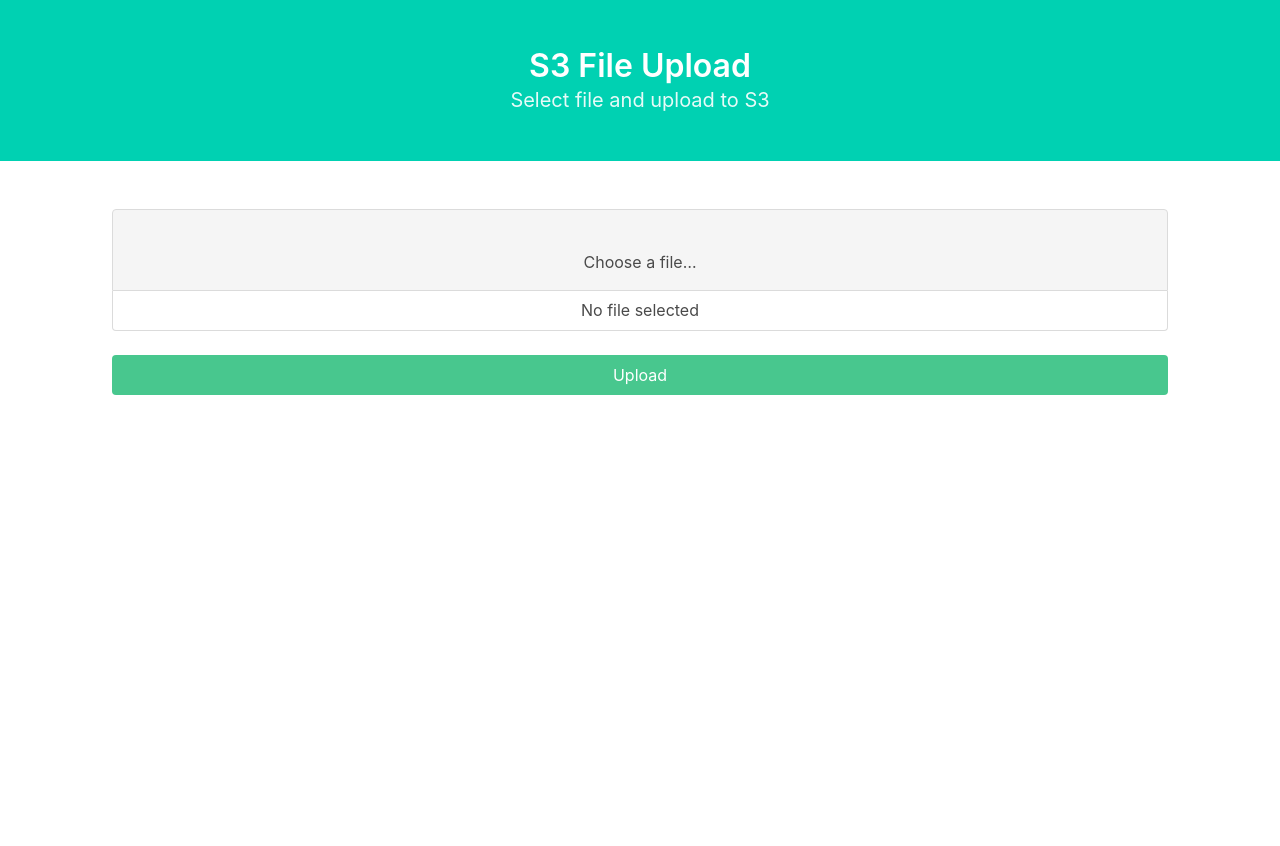
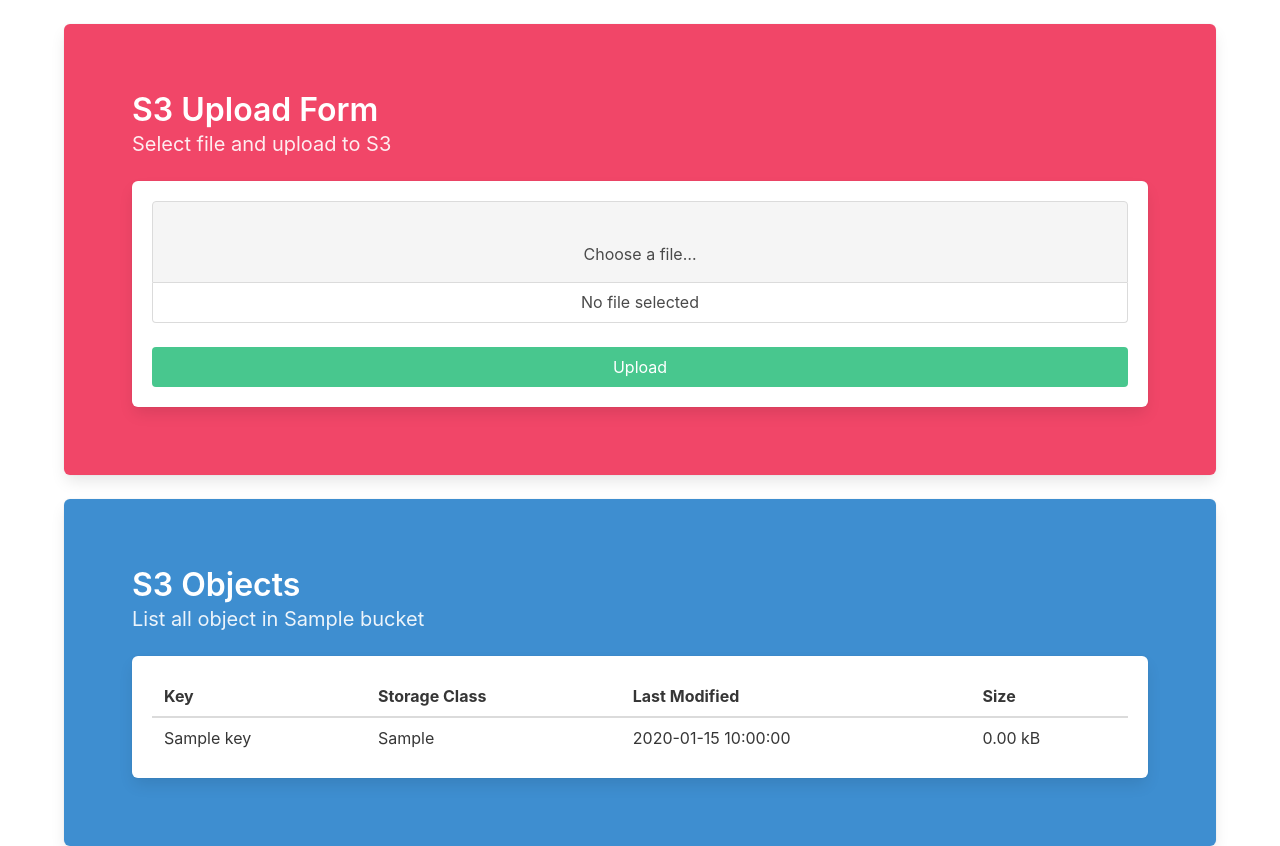
Before and after one commit to ronek22/flask-s3-presigned-url, a Flask app: template app/templates/form.html in a window 1280 px wide. Before the commit the page ends 395 px from the top, so only its background shows below. Run offline with Flask 2, Linux system fonts and the light colour scheme; the template is opened without the code that fills it: values that come from a table or form of the project are taken from there, most other values are stand-ins (such as "Sample title", 1, 10 or a date in 2020).

Commit message:
Add s3 object view

```diff
--- a/app/app.py
+++ b/app/app.py
@@ -6,9 +6,11 @@
 import requests
 import os
 import logging
+import boto3
 from uuid import uuid4
+from botocore.client import Config
 
-logging.basicConfig(level=logging.DEBUG,
+logging.basicConfig(level=logging.ERROR,
                    format='[%(asctime)s]: {} %(levelname)s %(message)s'.format(os.getpid()),
                    datefmt='%Y-%m-%d %H:%M:%S',
                    handlers=[logging.StreamHandler()])
@@ -25,6 +27,19 @@
     class FileForm(FlaskForm):
         file = FileField("File")
 
+    def get_s3_objects():
+        session = boto3.Session(
+            aws_access_key_id=config.AWS_ID_KEY,
+            aws_secret_access_key=config.AWS_SECRET_KEY,
+            region_name='eu-central-1'
+        )
+        s3 = session.resource('s3')
+        bucket = s3.Bucket(config.AWS_S3_BUCKET)
+        bucket_list = bucket.objects.all()
+        s3_client = session.client('s3', config=Config(signature_version='s3v4'))
+        bucket_with_urls = [(obj, s3_client.generate_presigned_url('get_object', Params={'Bucket': config.AWS_S3_BUCKET, 'Key': obj.key}, ExpiresIn=60)) for obj in bucket_list]
+        return bucket_with_urls
+
     @app.get("/s3/health")
     def health():
         return {"health": "ok"}, 200
@@ -33,7 +48,8 @@
     @app.get("/s3")
     def index():
         form = FileForm()
-        return render_template("form.html", form=form)
+        object_list = get_s3_objects()
+        return render_template("form.html", form=form, object_list=object_list, bucket=config.AWS_S3_BUCKET)
 
     @app.post('/s3')
     def upload_file():
@@ -44,7 +60,7 @@
         else:
             return jsonify(error="requires file")
 
-        s3 = AwsS3UploadClass(app.config['AWS_ID_KEY'], app.config['AWS_SECRET_KEY'], app.config['AWS_S3_BUCKET'])
+        s3 = AwsS3UploadClass(config.AWS_ID_KEY, config.AWS_SECRET_KEY, config.AWS_S3_BUCKET)
         key = f"{str(uuid4())}_{file.filename}"
         file.save(key)
         response = s3.create_presigned_post(key)
--- a/app/templates/base.html
+++ b/app/templates/base.html
@@ -8,18 +8,10 @@
       rel="stylesheet"
       href="https://cdn.jsdelivr.net/npm/bulma@0.9.3/css/bulma.min.css"
     />
-    <title>Document</title>
+    <title>S3 Application</title>
   </head>
   <body>
-    <section class="hero is-primary">
-      <div class="hero-body container has-text-centered">
-        <p class="title">S3 File Upload</p>
-        <p class="subtitle">Select file and upload to S3</p>
-      </div>
-    </section>
-
-    <div class="container">
-      <section id="content" class="section">
+    <div class="container mt-5">
         {% with messages = get_flashed_messages(with_categories=true) %} {% if
         messages %}
         <div class="messages">
@@ -48,7 +40,6 @@
           {% endfor %}
         </div>
         {% endif %} {% endwith %} {% block content %} {% endblock content %}
-      </section>
     </div>
   </body>
 
--- a/app/templates/form.html
+++ b/app/templates/form.html
@@ -1,5 +1,12 @@
 {% extends 'base.html' %} {% block content %}
-<form method="POST" action='/s3' enctype="multipart/form-data" class="container">
+<section class="hero is-danger box">
+  <div class="hero-body">
+    <h1 class="title">S3 Upload Form</h1>
+    <h2 class="subtitle">
+      Select file and upload to S3
+    </h2>
+
+    <form method="POST" action='/s3' enctype="multipart/form-data" class="container box">
       {{ form.hidden_tag() }}
       <div class="file has-name is-boxed is-fullwidth has-text-centered">
         <label class="file-label">
@@ -18,6 +25,46 @@
         <button type="submit" class="button is-success is-fullwidth">Upload</button>
       </div>
     </form>
+  </div>
+
+</section>
+<section class="hero is-info box">
+  <div class="hero-body">
+    <h1 class="title">S3 Objects</h1>
+    <h2 class="subtitle">
+      List all object in {{ bucket }}
+    </h2>
+    <div class="box mt-5">
+
+    <table class="table is-fullwidth">
+      <thead>
+        <tr>
+          <th>Key</th>
+          <th>Storage Class</th>
+          <th>Last Modified</th>
+          <th>Size</th>
+        </tr>
+      </thead>
+      <tbody>
+        {% for object, url in object_list %}
+          <tr>
+            <td><a href="{{url}}">{{object.key}}</a></td>
+            <td>{{object.storage_class}}</td>
+            <td>{{object.last_modified}}</td>
+            <td>{{'%0.2f'|format(object.size / 1000)}} kB</td>
+          </tr>
+        {% endfor %}
+      </tbody>
+    </table>
+  </div>
+
+  </div>
+
+
+
+</section>
+
+</div>
 
 
 
```
Lines whose indentation alone changed are shown as unchanged.
